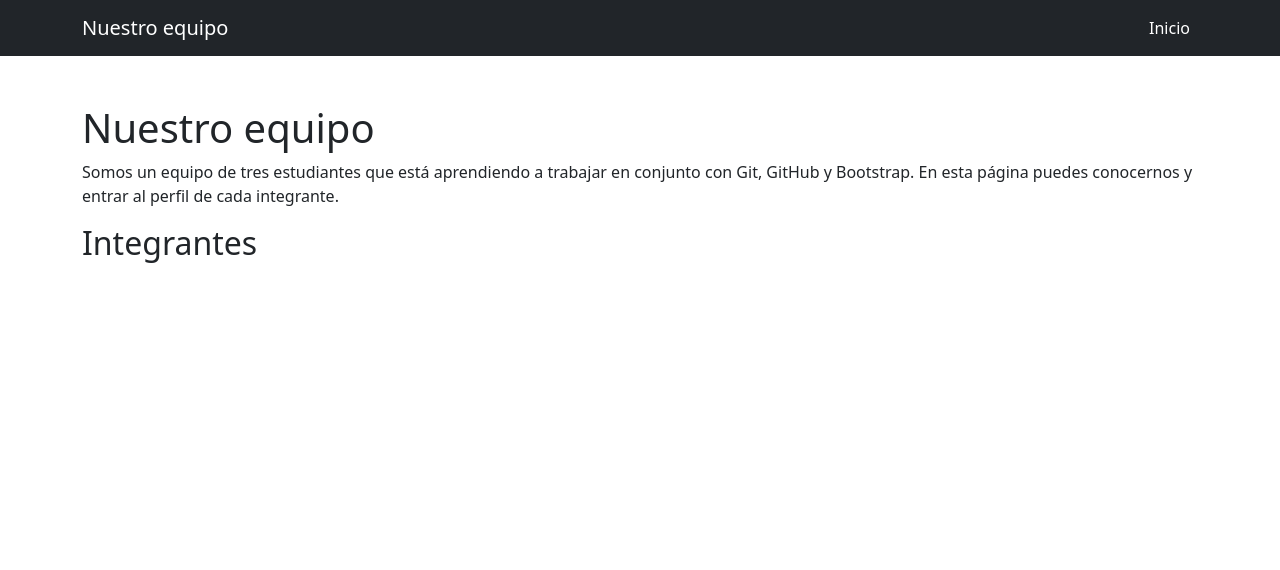
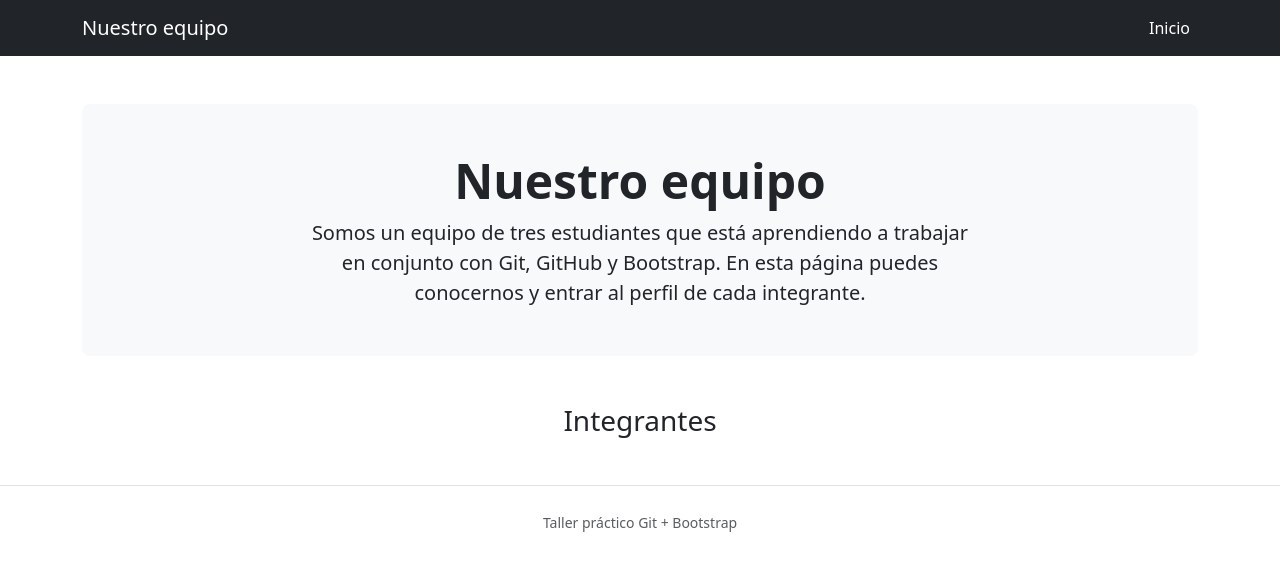
Before and after one commit to miguelmendoza11/taller-git-bootstrap, a plain HTML site: page index.html in a window 1280 px wide. Drawn offline with nearby package versions, Linux system fonts and the light colour scheme.

Commit message:
style: improve home layout with bootstrap utilities

```diff
--- a/index.html
+++ b/index.html
@@ -26,21 +26,25 @@
   </nav>
 
   <main class="container py-5">
-    <section>
-      <h1>Nuestro equipo</h1>
-      <p>
+    <section class="p-4 p-md-5 mb-5 bg-body-tertiary rounded-3 text-center">
+      <h1 class="display-5 fw-bold">Nuestro equipo</h1>
+      <p class="lead col-lg-8 mx-auto mb-0">
         Somos un equipo de tres estudiantes que está aprendiendo a trabajar en conjunto con Git,
         GitHub y Bootstrap. En esta página puedes conocernos y entrar al perfil de cada integrante.
       </p>
     </section>
 
     <section>
-      <h2>Integrantes</h2>
-      <div class="row">
+      <h2 class="h3 mb-4 text-center">Integrantes</h2>
+      <div class="row g-4 justify-content-center">
       </div>
     </section>
   </main>
 
+  <footer class="py-4 border-top text-center text-body-secondary">
+    <small>Taller práctico Git + Bootstrap</small>
+  </footer>
+
   <script src="https://cdn.jsdelivr.net/npm/bootstrap@5.3.3/dist/js/bootstrap.bundle.min.js"></script>
 </body>
 </html>
```
